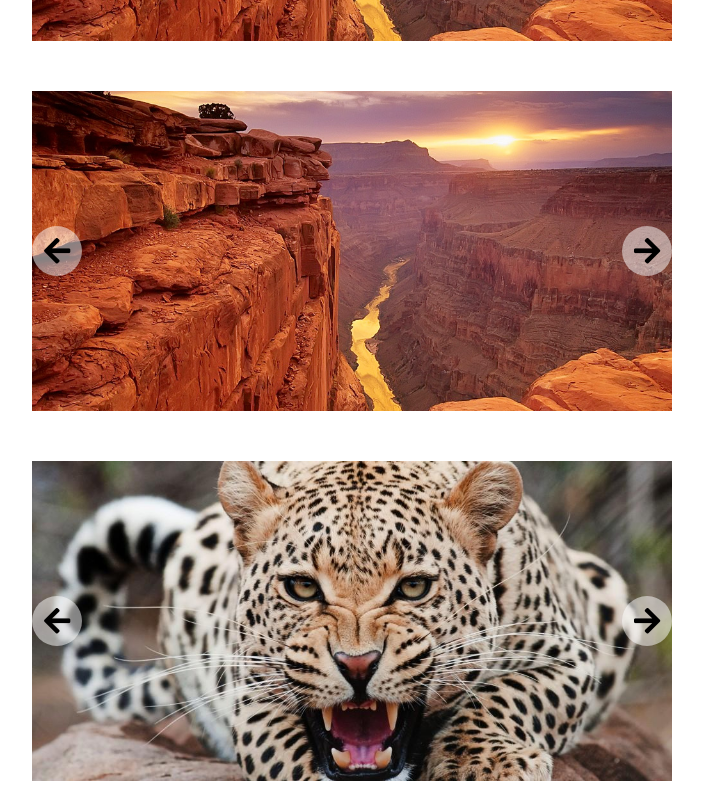
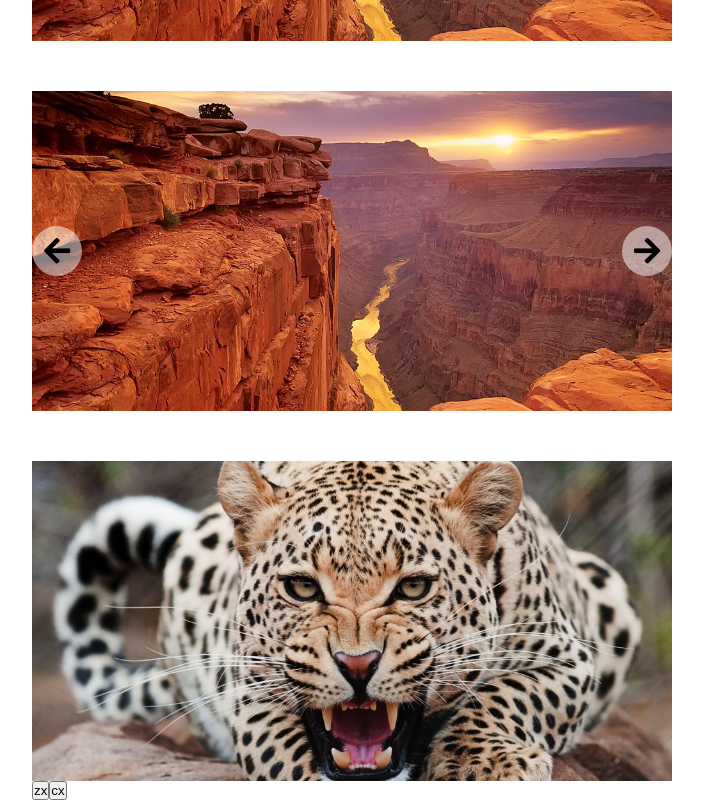
Before and after one commit to qutbiddinmaxmudov/slider, a plain HTML site: page index.html in a window 1280 px wide. Shown: the part 699-1499 px from the top of the page, without its empty margins (288-991 px from the left). Drawn offline with Linux system fonts and the light colour scheme.

Commit message:
Последние мелкие правки

```diff
--- a/index.html
+++ b/index.html
@@ -70,8 +70,8 @@
             <img src="img/8.jpg" alt="">
             <img src="img/9.jpg" alt="">
         </div>
-            <!-- <button class="prev fas fa-arrow-left" id="prev"></button>
-            <button class="next fas fa-arrow-right" id="next"></button> -->
+            <button class="asd">zx</button><button class="asd">cx</button>
+
     </div>
 
     <script src="js/script.js"></script>
--- a/js/script.js
+++ b/js/script.js
@@ -36,6 +36,7 @@ class Slider {
       }
     }
     if (this.autoPlay) { this.autoMove() }
+
     if (obj.button) {
       if (!this.next && !this.prev) {
         this.createBtn()
@@ -65,8 +66,9 @@ class Slider {
     this.next.setAttribute('id', 'next')
     this.prev.className = 'prev fas fa-arrow-left'
     this.prev.setAttribute('id', 'prev')
-    for (let i = 0; i < document.body.children.length; i++) {
-      const element = document.body.children[i];
+    const sliders = document.querySelectorAll('.slider')
+    for (let i = 0; i < sliders.length; i++) {
+      const element = sliders[i];
       if (!element.button && !element.next && !element.prev && element.classList.contains("slider")) {
         this.slider.append(this.next)
         this.slider.append(this.prev)
```
